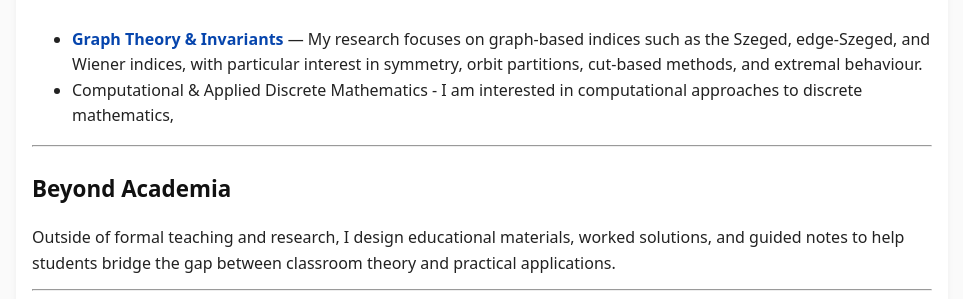
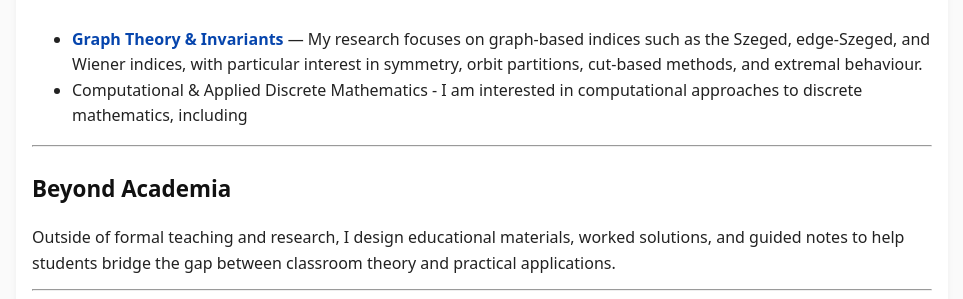
Before and after one commit to SaleemKamaludin/SaleemKamaludin.github.io, a Jekyll site: the page built from about.md, in a window 1280 px wide. Shown: the part 577-876 px from the top of the page, without its empty margins (158-1121 px from the left). Built offline with Jekyll 4.4.1, drawn with Linux system fonts in a browser that asks for light colours.

Commit message:
Update about.md

```diff
--- a/about.md
+++ b/about.md
@@ -20,7 +20,7 @@ My goal is to create learning environments where students not only master techni
 
 ## Research Interests
 - <a href="{{ '/notes/graph-theory/' | relative_url }}"><strong>Graph Theory & Invariants</strong></a> — My research focuses on graph-based indices such as the Szeged, edge-Szeged, and Wiener indices, with particular interest in symmetry, orbit partitions, cut-based methods, and extremal behaviour.
-- Computational & Applied Discrete Mathematics - I am interested in computational approaches to discrete mathematics,
+- Computational & Applied Discrete Mathematics - I am interested in computational approaches to discrete mathematics, including
 
 
 
```
